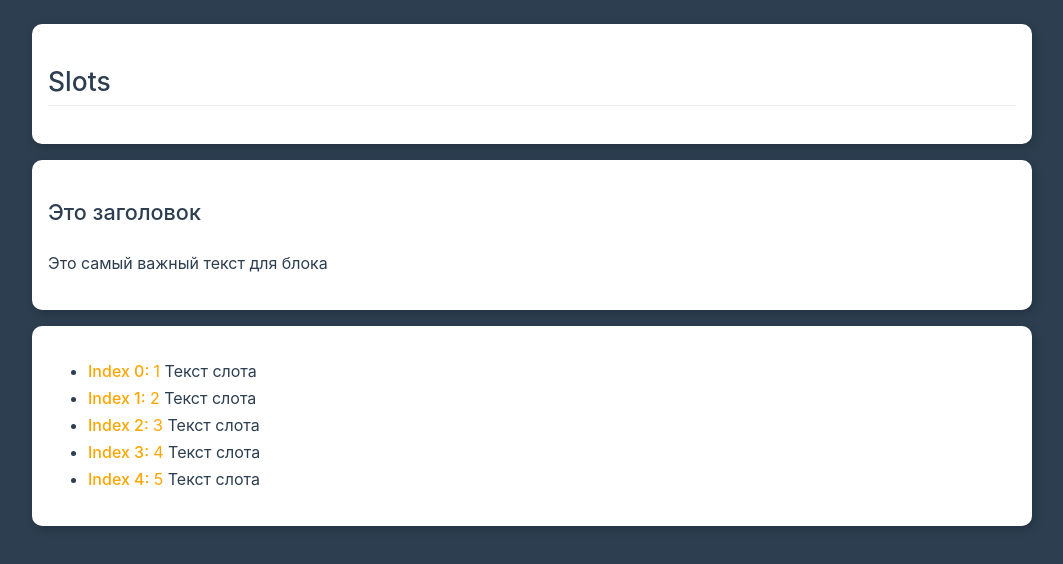
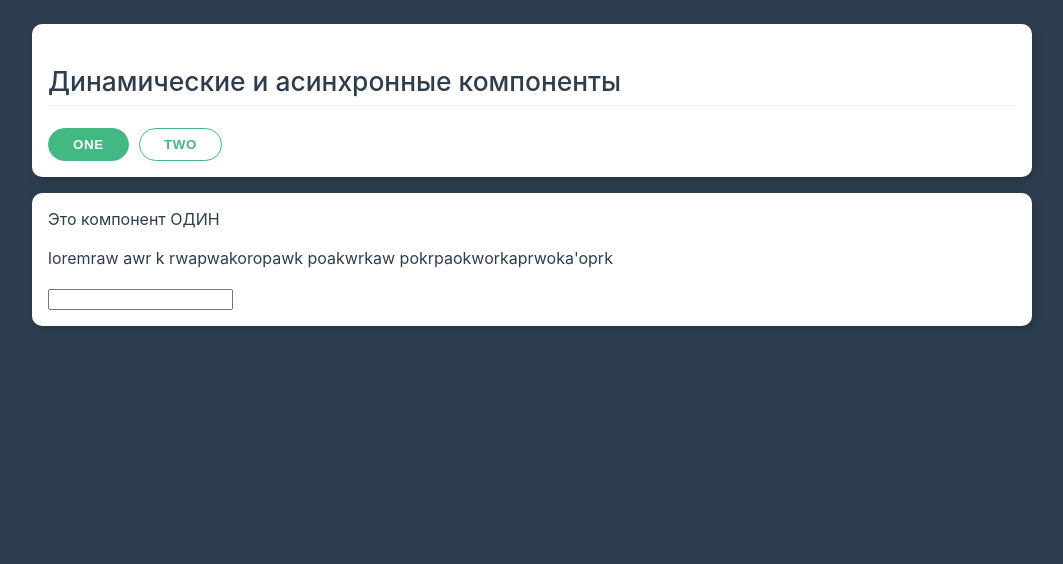
Before and after one commit to Roixxx/bank-table, a Vue app: page / in a window 1280 px wide. Shown: the top 564 px of the page, without its empty margins (108-1171 px from the left). Built offline with nearby package versions, Linux system fonts and the light colour scheme.

Commit message:
Табы и Динамические и асинхронные компоненты

```diff
--- a/src/App.vue
+++ b/src/App.vue
@@ -1,51 +1,59 @@
 <template>
 	<div class="container pt-1">
 		<div class="card">
-			<h2>Slots</h2>
+			<h2>Динамические и асинхронные компоненты</h2>
+			<app-button :color="oneColor" @action=" active = 'one' ">One</app-button>
+			<app-button :color="twoColor" @action=" active = 'two' ">Two</app-button>
+
 		</div>
 
-		<AppBlock>
-			<!-- #text - сокращение v-slot -->
-			<template #text>
-				<p>Это самый важный текст для блока</p>
-			</template>
 
-			<template v-slot:header>
-				<h3>Это заголовок</h3>
-			</template>
-		</AppBlock>
+		<keep-alive>
 
-		<AppList>
+			<component :is="componentName"></component>
+		</keep-alive>
 
-			<!-- это всё просто шаблон слота | {i, item} - распаковка обекта ES6   -->
-			<template #numbers-slot="{i, item}">
-
-				<span style="color: orange">
-					<strong> Index {{ i }}: </strong>
-					{{ item }}
-				</span>
-				<span> Текст слота </span>
-
-			</template>
-		</AppList>
 
 	</div>
 </template>
 
 <script>
 
+import AppButton from "./components/AppButton";
+import AppTextOne from "./components/AppTextOne";
+import AppTextTwo from "./components/AppTextTwo";
 
-import AppBlock from "./components/AppBlock";
-import AppList from "./components/AppList";
+
 
 export default {
 
+	data() {
+		return {
+			active: 'one',
+		}
+	},
 
+	computed: {
+		componentName() {
+			return 'app-text-' + this.active;
+		},
 
+		oneColor() {
+			return this.active === 'one' ? 'primary' : '';
+		},
+
+		twoColor() {
+			return this.active === 'two' ? 'primary' : '';
+		},
+
+	},
 
 	components: {
-		AppBlock, AppList,
+		AppButton,
+		AppTextOne,
+		AppTextTwo,
 	}
+
 }
 
 
--- a/src/components/AppBlock.vue
+++ /dev/null
@@ -1,27 +0,0 @@
-<template>
-
-	<div class="card">
-		<slot name="header">это По умолчанию (если ничего не переданно)</slot>
-
-		<slot name="text">это По умолчанию (если ничего не переданно)</slot>
-	</div>
-
-</template>
-
-<script>
-
-
-export default {
-
-}
-
-
-
-</script>
-
-
-
-
-<style scoped lang="scss">
-
-</style>
--- a/src/components-news-old/AppButton.vue
+++ b/src/components/AppButton.vue
@@ -7,6 +7,9 @@
 <script>
 
 export default {
+
+	emits: ['action'],
+
 	props: {
 
 		color: {
--- a/src/components/AppList.vue
+++ /dev/null
@@ -1,21 +0,0 @@
-<template>
-
-	<div class="card">
-		<ul>
-			<li v-for="(item, i) in 5">
-				<slot :item="item" :i="i" name="numbers-slot"></slot>
-			</li>
-		</ul>
-	</div>
-
-</template>
-
-<script>
-export default {
-	name: "AppList.vue"
-}
-</script>
-
-<style scoped>
-
-</style>
--- /dev/null
+++ b/src/components/AppTextOne.vue
@@ -0,0 +1,19 @@
+<template>
+
+	<div class="card">
+		<div>Это компонент ОДИН</div>
+		<p>loremraw awr k rwapwakoropawk poakwrkaw pokrpaokworkaprwoka'oprk</p>
+		<input type="text">
+	</div>
+
+</template>
+
+<script>
+export default {
+	name: "AppTextOne"
+}
+</script>
+
+<style scoped>
+
+</style>
--- /dev/null
+++ b/src/components/AppTextTwo.vue
@@ -0,0 +1,20 @@
+<template>
+
+	<div class="card">
+		<div>Это компонент ДВА</div>
+		<p>loremraw awr k rwapwakoropawk poakwrkaw pokrpaokworkaprwoka'oprk</p>
+		<p>loremraw awr k rwapwakoropawk poakwrkaw pokrpaokworkaprwoka'oprk</p>
+		<p>loremraw awr k rwapwakoropawk poakwrkaw pokrpaokworkaprwoka'oprk</p>
+	</div>
+
+</template>
+
+<script>
+export default {
+	name: "AppTextTwo"
+}
+</script>
+
+<style scoped>
+
+</style>
```
Also changed, not shown: src/AppNewsOld.vue (deleted, +0 -85 lines), src/components-news-old/AppNews.vue (deleted, +0 -63 lines), src/components-news-old/AppNewsList.vue (deleted, +0 -18 lines).
